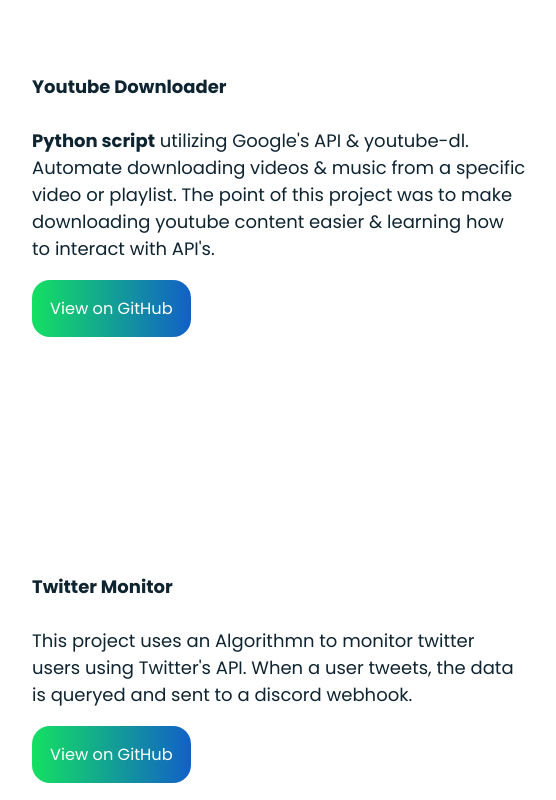
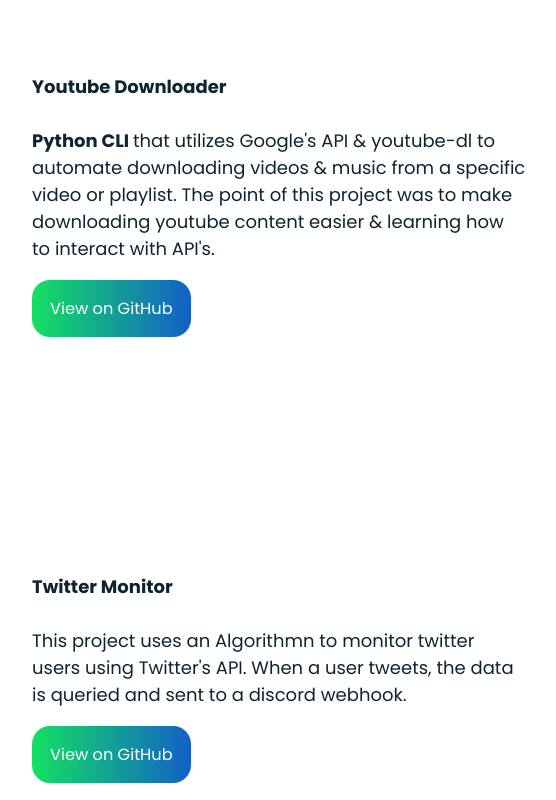
Before and after one commit to dylan-s-young/GoldenTBE.github.io, a plain HTML site: page projects.html in a window 1280 px wide. Shown: the part 180-980 px from the top of the page, 626-1182 px from the left. Drawn offline with nearby package versions, Linux system fonts and the light colour scheme.

Commit message:
tweaks and updated resume

```diff
--- a/projects.html
+++ b/projects.html
@@ -49,8 +49,8 @@
                     <p class="about__subtitle"> <b>Youtube Downloader</b>
                         <br>
                         <br>
-                        <b>Python script</b>
-                        utilizing Google's API & youtube-dl. Automate downloading videos & music from a specific video or playlist. The point of this project was to make downloading youtube content easier & learning how to interact with API's.
+                        <b>Python CLI </b>
+                        that utilizes Google's API & youtube-dl to automate downloading videos & music from a specific video or playlist. The point of this project was to make downloading youtube content easier & learning how to interact with API's.
                         <br>
 
                         <a href="https://github.com/GoldenTBE/Youtube-Downloader"  target="blank" class="card_cta">View on
@@ -70,7 +70,7 @@
                     <p class="about__subtitle"> <b>Twitter Monitor</b>
                         <br>
                         <br>
-                        This project uses an Algorithmn to monitor twitter users using Twitter's API. When a user tweets, the data is queryed and sent to a discord webhook.
+                        This project uses an Algorithmn to monitor twitter users using Twitter's API. When a user tweets, the data is queried and sent to a discord webhook.
                         <br>
                         <a href="https://github.com/GoldenTBE/Discord-Twitter-Monitor-"  target="blank" class="card_cta">View on
                             GitHub</a>
```
Also changed, not shown: 4 other files.
